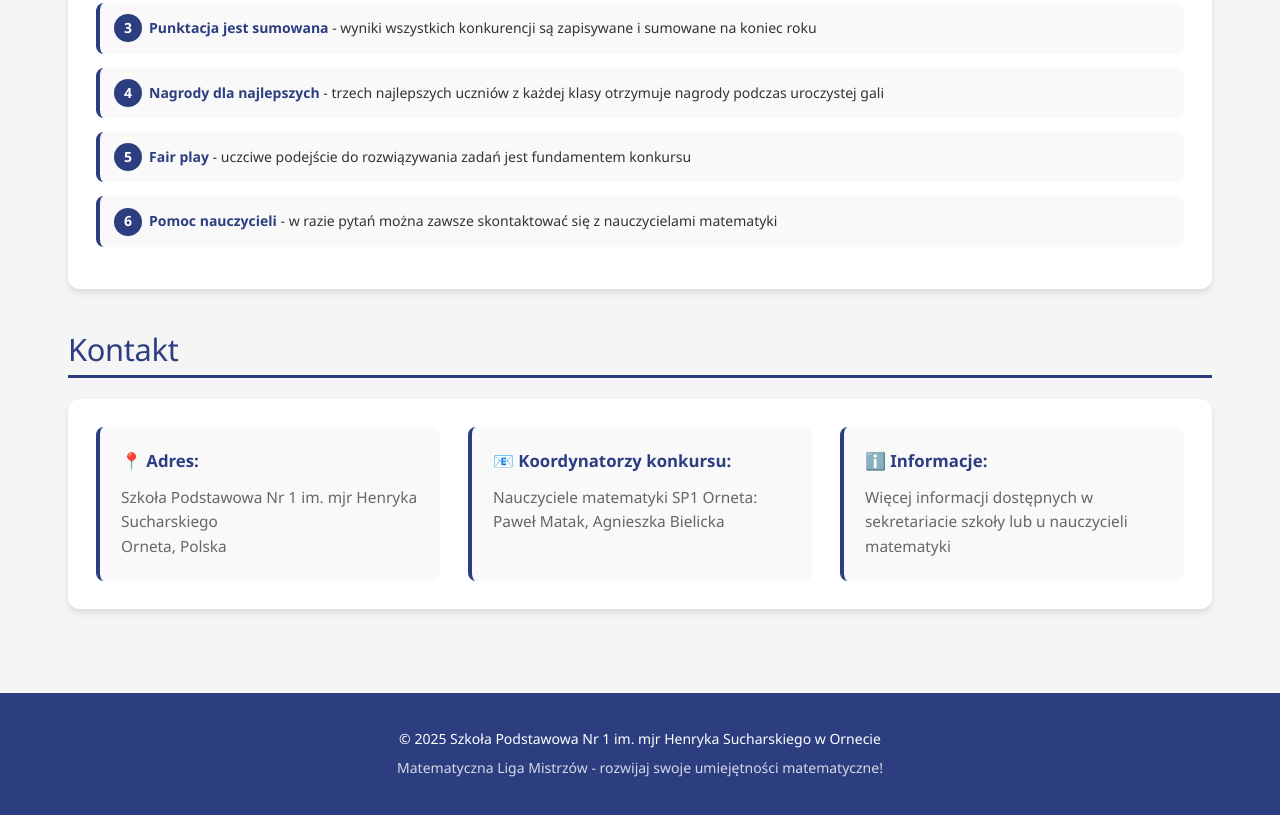
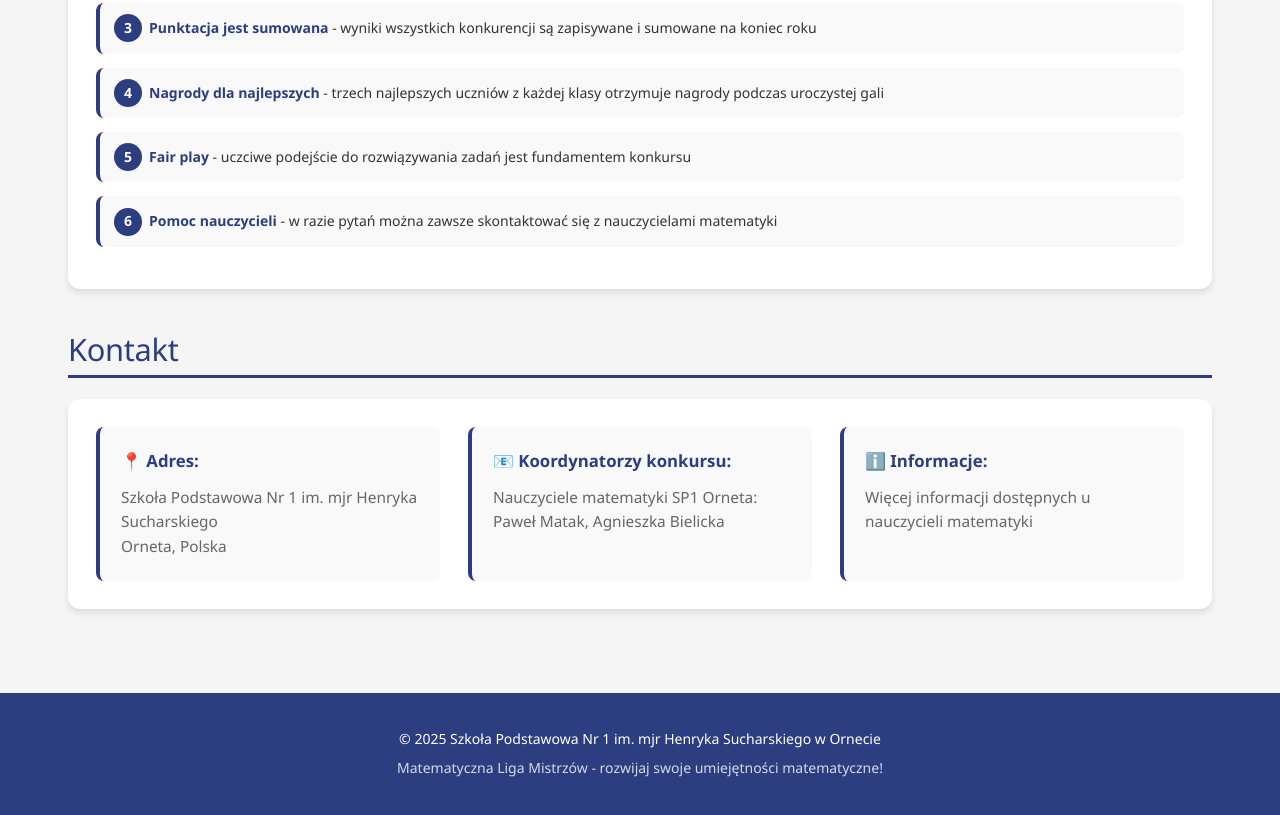
Before and after one commit to matakpawel115-cmyk/matematyczna-liga, a plain HTML site: page index.html in a window 1280 px wide. Shown: the part 2532-3347 px from the top of the page. Drawn offline with Linux system fonts and the light colour scheme.

Commit message:
Update index.html

```diff
--- a/index.html
+++ b/index.html
@@ -269,7 +269,7 @@
                         </div>
                         <div class="contact-item">
                             <strong>ℹ️ Informacje:</strong>
-                            <p>Więcej informacji dostępnych w sekretariacie szkoły lub u nauczycieli matematyki</p>
+                            <p>Więcej informacji dostępnych u nauczycieli matematyki</p>
                         </div>
                     </div>
                 </div>
```
